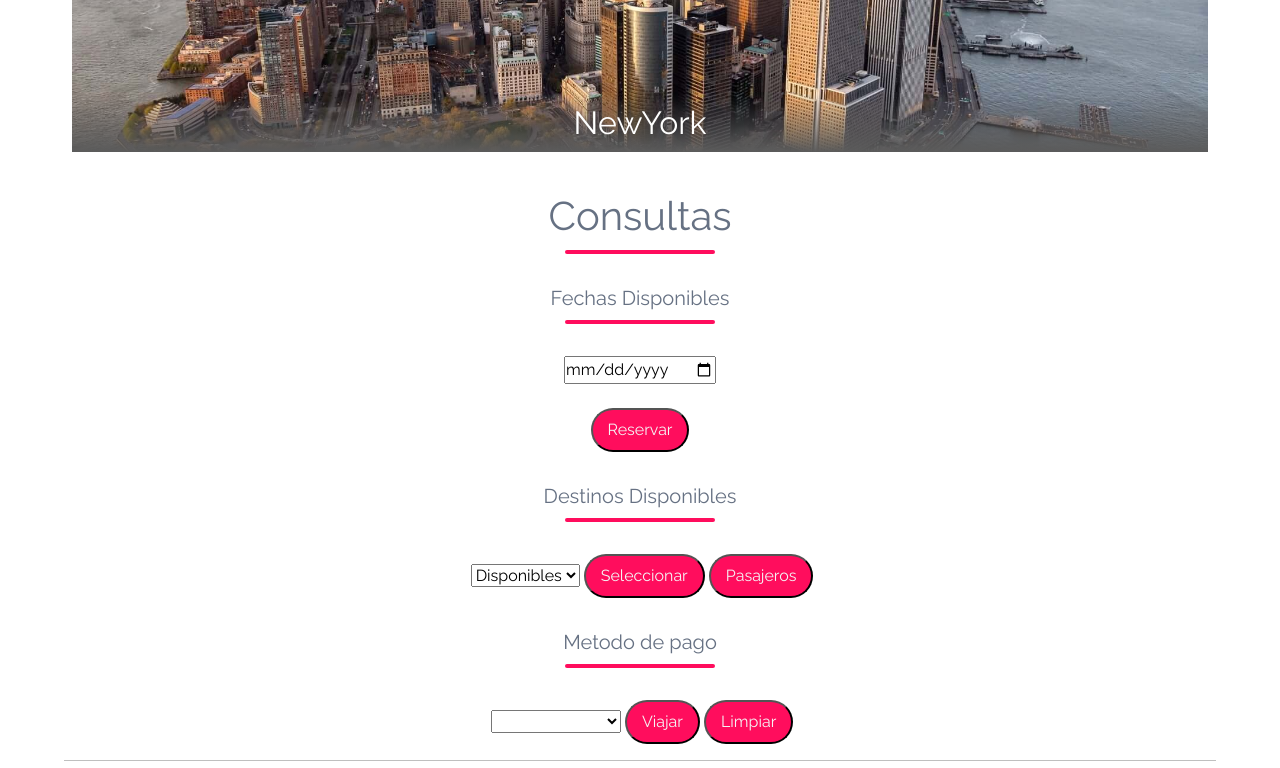
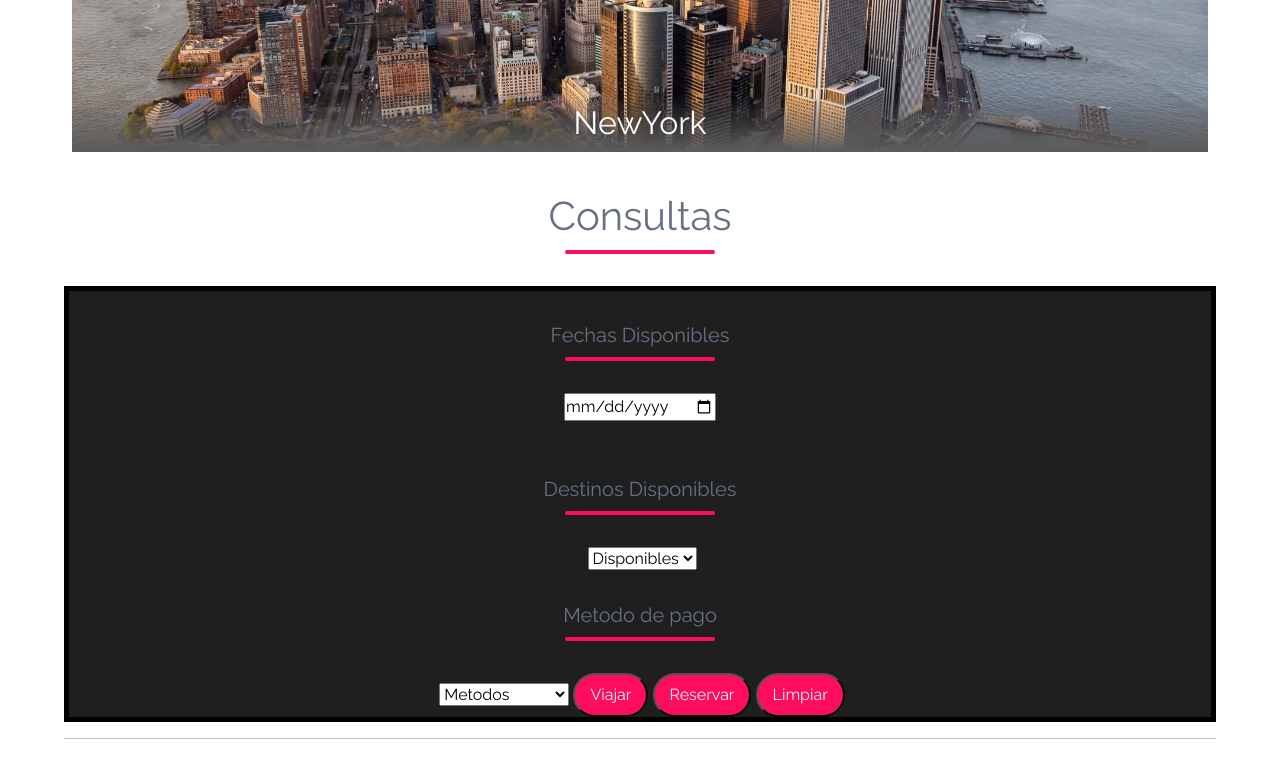
Before and after one commit to DavilaJairo/coder_new36430, a website: page vistas/vuelos.html in a window 1280 px wide. Shown: the part 2654-3422 px from the top of the page. Drawn offline with nearby package versions, Linux system fonts and the light colour scheme; grey boxes are pictures that could not be loaded.

Commit message:
cambios al diseño del form / vuelos

```diff
--- a/css/estilo.css
+++ b/css/estilo.css
@@ -437,6 +437,12 @@ nav.navbar.navbar-expand-lg.bg-body-tertiary {
 .form__vuelos {
     padding: 2rem;
 }
+form.section-vuelos__form {
+    background: #000000e0;
+    border: 5px black solid;
+    width: -webkit-fill-available;
+    display: inline-block;
+}
 .vuelos__parrafo {
     padding: 2rem;
     font-size: 1.2rem;
--- a/vistas/vuelos.html
+++ b/vistas/vuelos.html
@@ -185,7 +185,6 @@
                     <input type='date'  name="date" id="date" required>
                 </table>
                 <br>
-                <button type="submit" class="btn__l" input type="submit" value="Reservar ">Reservar</button>
             </div>
             <div class="section-vuelos__titulos"data-aos="fade-down">
                 <h5>Destinos Disponibles</h5>
@@ -204,16 +203,13 @@
                     <option value="Londres">Londres</option>
                     <option value="otros">Otros..</option>
                 </select>
-                <button type="submit" class="btn__l" input type="submit" value="Seleccionar ">Seleccionar</button>
-                <button type="reset" class="btn__l"  value="Pasajeros">Pasajeros</button>
-            <br>
             <div class="section-vuelos__titulos"data-aos="fade-down">
                 <h5>Metodo de pago</h5>
                 <div class="line"></div>
             </div>
                 <label for="Metodo de pago"></label>
                 <select name="Metodo de pago" id="Metododepago">
-                    <option value="#"></option>
+                    <option value="#">Metodos</option>
                     <option value="Mercado Pago">Mercado Pago</option>
                     <option value="Debito">Debito</option>
                     <option value="Credito">Credito</option>
@@ -221,6 +217,7 @@
                     <option value="otros">Otros..</option>
                 </select>
                 <button type="submit" class="btn__l" input type="submit" value="Comprar ">Viajar</button>
+                <button type="submit" class="btn__l" input type="submit" value="Reservar ">Reservar</button>
                 <button type="reset" class="btn__l"  value="Limpiar formulario">Limpiar</button>
             <br>
         </form>
@@ -274,5 +271,6 @@ data-aos="fade-down".section-vuelos__banner1
 .section-vuelos__gallery-title
 .section-vuelos__gallery-img
 .section-vuelos__form
+.form.section-vuelos__form
 .section-vuelos__videos
 -->
```
